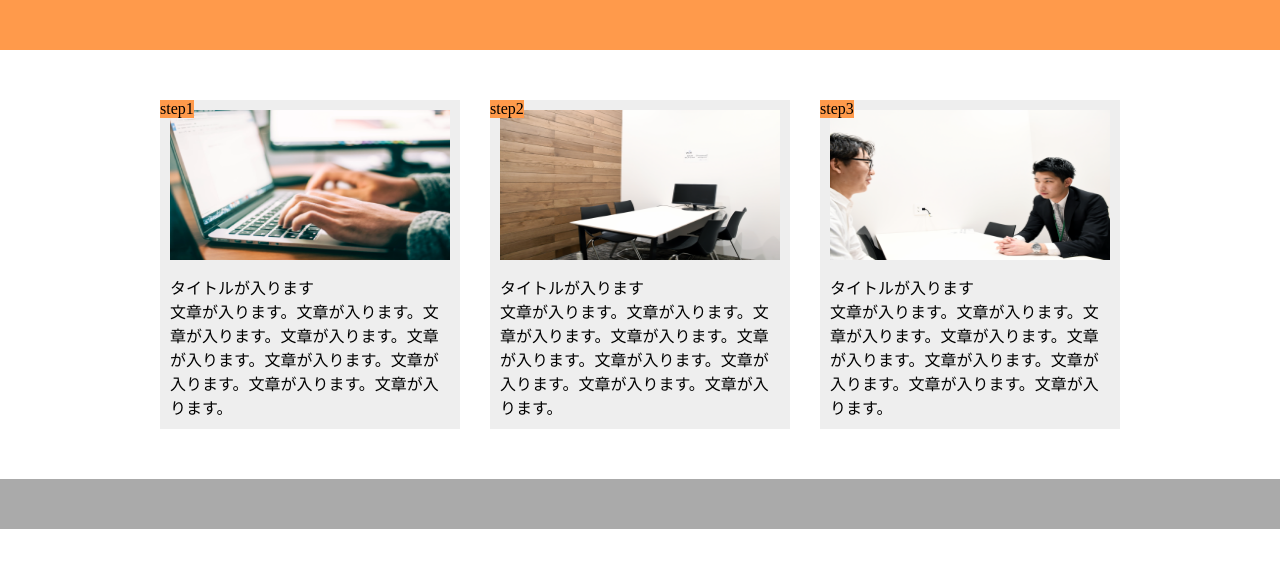
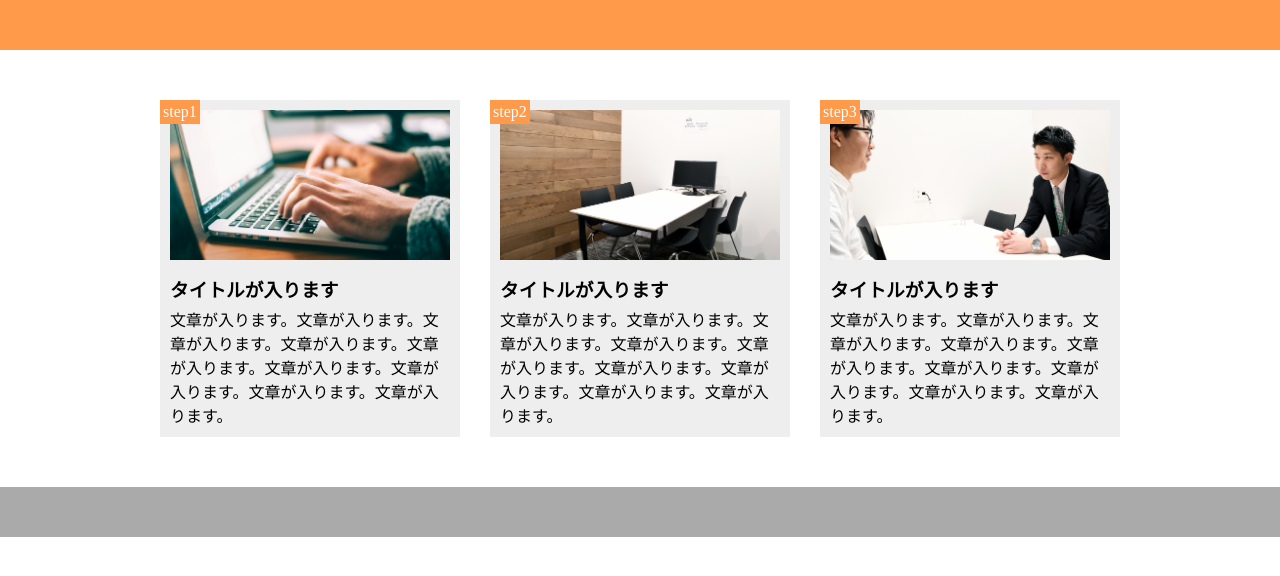
Before and after one commit to Gruinch/1-10-exercise, a plain HTML site: page index.html in a window 1280 px wide. Drawn offline with Linux system fonts and the light colour scheme.

Commit message:
[Finish] 1-9

```diff
--- a/index.html
+++ b/index.html
@@ -9,24 +9,24 @@
   <body>
     <header></header>
     <main>
-      <section class="main-item">
+      <div class="main-item">
+        <div class="step-image1"></div>
         <span class="step-number">step1</span>
-        <div class="step-image1"></div>
-        <h３ class="step-title">タイトルが入ります</h３>
+        <h3 class="step-title">タイトルが入ります</h3>
         <p class="step-text">文章が入ります。文章が入ります。文章が入ります。文章が入ります。文章が入ります。文章が入ります。文章が入ります。文章が入ります。文章が入ります。</p>
-      </section>
-      <section class="main-item">
+      </div>
+      <div class="main-item">
+        <div class="step-image2"></div>
         <span class="step-number">step2</span>
-        <div class="step-image2"></div>
-        <h３ class="step-title">タイトルが入ります</h３>
+        <h3 class="step-title">タイトルが入ります</h3>
         <p class="step-text">文章が入ります。文章が入ります。文章が入ります。文章が入ります。文章が入ります。文章が入ります。文章が入ります。文章が入ります。文章が入ります。</p>
-      </section>
-      <section class="main-item">
+      </div>
+      <div class="main-item">
+        <div class="step-image3"></div>
         <span class="step-number">step3</span>
-        <div class="step-image3"></div>
-        <h３ class="step-title">タイトルが入ります</h３>
+        <h3 class="step-title">タイトルが入ります</h3>
         <p class="step-text">文章が入ります。文章が入ります。文章が入ります。文章が入ります。文章が入ります。文章が入ります。文章が入ります。文章が入ります。文章が入ります。</p>
-      </section>
+      </div>
     </main>
     <footer></footer>
   </body>
--- a/style.css
+++ b/style.css
@@ -5,7 +5,6 @@
 }
 
 header {
-  width: 100%;
   height: 50px;
 }
 
@@ -25,46 +24,47 @@ main {
   background-color: #eeeeee;
   position: relative;
   padding: 10px;
-}
-
-.main-item:first-child,
-.main-item:nth-child(2) {
   margin-right: 30px;
 }
 
+.main-item:last-child {
+  margin-right: 0;
+}
+
+.step-image1 {
+  height: 150px;
+  background-image: url(img/flow01.png);
+  background-size: cover;
+  background-position: bottom;
+}
+
+.step-image2 {
+  height: 150px;
+  background-image: url(img/flow02.png);
+  background-size: cover;
+  background-position: bottom;
+}
+
+.step-image3 {
+  height: 150px;
+  background-image: url(img/flow03.png);
+  background-size: cover;
+  background-position: bottom;
+}
+
 .step-number {
+  padding: 3px;
   position: absolute;
   top: 0;
   left: 0%;
-}
-
-.step-image1 {
-  background-image: url(img/flow01.png);
-  height: 150px;
-  background-size: 100% 100%;
-  margin-bottom: 15px;
-}
-
-.step-image2 {
-  background-image: url(img/flow02.png);
-  height: 150px;
-  background-size: 100% 100%;
-  margin-bottom: 15px;
-}
-
-.step-image3 {
-  background-image: url(img/flow03.png);
-  height: 150px;
-  background-size: 100% 100%;
-  margin-bottom: 15px;
+  color: #fff;
 }
 
 .step-title {
-  margin-bottom: 5px;
+  margin:15px 0 5px;
 }
 
 footer {
-  width: 100%;
   height: 50px;
   background-color: #aaaaaa;
 }
```
